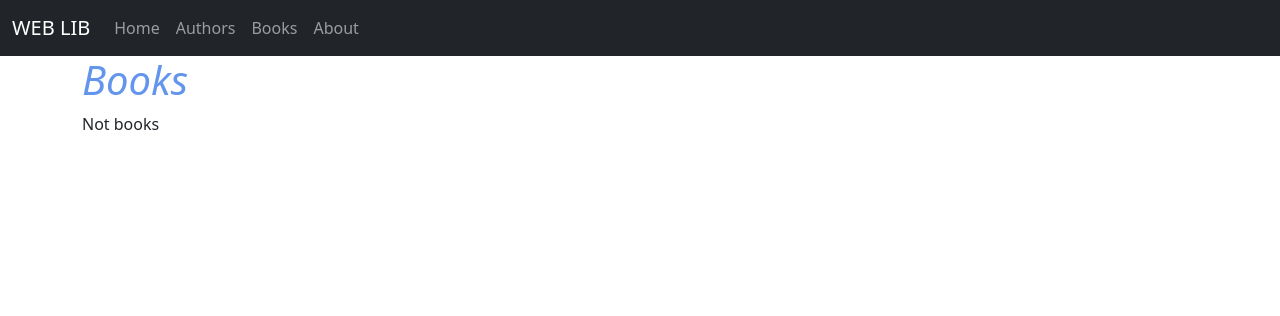
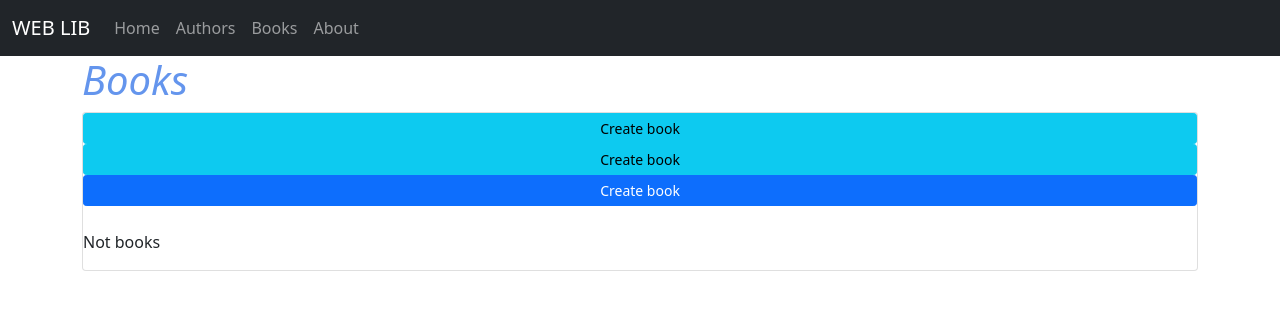
Before and after one commit to alpobedinskiy/Web_lib, a Django app: page /web_lib/books in a window 1280 px wide. Shown: the top 316 px of the page. Run offline with Django 3.2, Linux system fonts and the light colour scheme; data that the repository does not hold is empty.

Commit message:
Forms Django

```diff
--- a/web_lib/admin.py
+++ b/web_lib/admin.py
@@ -21,7 +21,7 @@ class AuthorAdmin(admin.ModelAdmin):
 
     def info(self, obj):
         return format_html("<br>".join(obj.info()))
-    info.short_description = "Информация об авторе"
+        info.short_description = "Информация об авторе"
 
     def change_view(self, request, object_id, form_url='', extra_context=None):
         extra_context = extra_context or {}
--- a/web_lib/templates/web_lib/books.html
+++ b/web_lib/templates/web_lib/books.html
@@ -1,9 +1,13 @@
 {% extends 'web_lib/main.html' %}
-
 
 {% block content %}
    <div class="container">
        <h1>Books</h1>
+       <div class="card card-block">
+           <a class="btn btn-sm btn-info" href="{% url 'create_book' %}">Create book</a>
+           <a class="btn btn-sm btn-info" href="{% url 'create_book' %}">Create book</a>
+           <a class="btn btn-primary btn-sm btn-block" href="{% url 'create_book' %}">Create book</a>
+           <br />
            {% if books %}
            {% for book in books %}
            <p>{{book.title}}</p>
@@ -15,4 +19,6 @@
            <p>Not books</p>
            {% endif %}
        </div>
+   </div>
+
 {% endblock %}
--- a/web_lib/urls.py
+++ b/web_lib/urls.py
@@ -1,11 +1,12 @@
 from django.urls import path
-from web_lib.views import main, authors, books, about, author_id
+from web_lib import views
 
 
 urlpatterns = [
-    path('', main, name='web_lib'),
-    path('authors', authors, name='authors'),
-    path('author/<uuid:pk>', author_id, name='author_id'),
-    path('books', books, name='books'),
-    path('about', about, name='about'),
+    path('', views.main, name='web_lib'),
+    path('authors', views.authors, name='authors'),
+    path('author/<uuid:pk>', views.author_id, name='author_id'),
+    path('books', views.books, name='books'),
+    path('about', views.about, name='about'),
+    path('create_book', views.create_book, name='create_book'),
 ]
--- a/web_lib/views.py
+++ b/web_lib/views.py
@@ -1,18 +1,49 @@
-from django.shortcuts import render
+from django.shortcuts import render, redirect
 from web_lib.models import Author, Book
 from django.db.models import Count
+from .forms import SearchAuthor, PostAuthor, BookForm
+from django.forms import modelform_factory, widgets
+
+
 
 # Create your views here.
 def main(request):
-    return render(request, 'web_lib/main.html')
+    book_form = BookForm()
+    return render(request, "web_lib/main.html", {"form":book_form})
+
+   # if request.method == "GET":
+    #    form = SearchAuthor(request.GET)
+     #  form_post = PostAuthor(request.POST)
+     #   return render(request, 'web_lib/main.html', {"form":form, "form_post":form_post})
+
+def create_book(req):
+    book_form = BookForm()
+    return render(req, "web_lib/book_form.html", {"form":book_form})
+    if req.method == "POST":
+        book_form = BookForm(req.POST)
+        if book_form.is_valid():
+            book_form.save()
+            return redirect('books')
+
 def authors(request):
+    if "author_uuid" in request.GET:
+        return redirect('author_id', request.GET["author_uuid"])
+    if request.method == "POST":
+        data = dict()
+        data["name"] = request.POST.get('name')
+        data["age"] = request.POST.get('age')
+        data["email"] = request.POST.get('email')
+        Author.objects.create(**data)
     all_authors = {'authors' : Author.objects.all()}
     return render(request, 'web_lib/authors.html', all_authors)
+
 def books(request):
     all_books = {'books' : Book.objects.all()}
     return render(request, 'web_lib/books.html', all_books)
+
 def about(request):
     return render(request, 'web_lib/about.html')
+
 def author_id(request, pk):
     author = Author.objects.get(pk = pk)
     books_amount = author.book_set.count()
```
Also changed, not shown: web_lib/forms.py (added, +18 -0 lines), web_lib/templates/web_lib/book_form.html (added, +14 -0 lines), web_lib/templates/web_lib/main.html (line endings or trailing spaces). Lines whose indentation alone changed are shown as unchanged.
